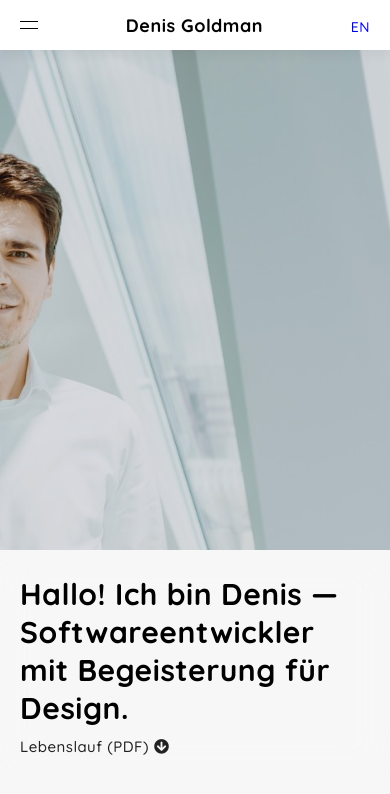
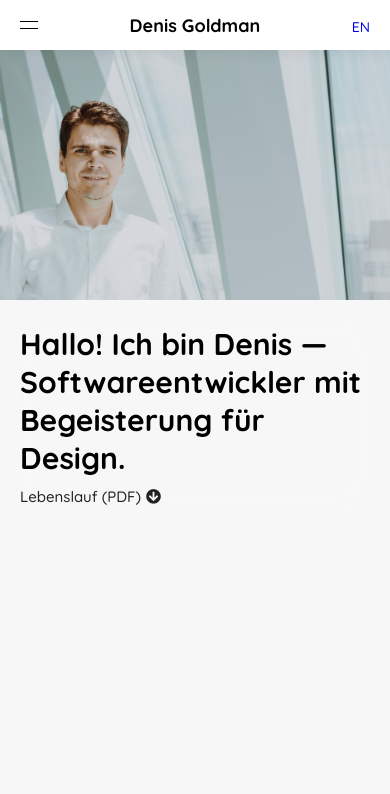
Before and after one commit to denisgoldman/personalsite, a Nuxt app: page / in a window 390 px wide. Shown: the top 794 px of the page. Built offline with nearby package versions, Linux system fonts and the light colour scheme.

Commit message:
improved hero image positioning for mobile viewport

```diff
--- a/assets/main.scss
+++ b/assets/main.scss
@@ -1,9 +1,7 @@
 html, body {
     background-color: $backgroundColor_light;
-    letter-spacing: 0.5px;
     font-size: 18px;
     font-family: "Quicksand", "Source Sans Pro", Arial, sans-serif;
-    // height: 100vh;
     margin: 0;
 
     @media (prefers-color-scheme: dark) {
--- a/components/Hero.vue
+++ b/components/Hero.vue
@@ -4,7 +4,7 @@
     <div class="hero--text-container">
         <div class="hero--title">
             <span>{{$t('home.welcomeMessage')}}</span>
-            <div class="hero--description">{{$t('home.downloadResume')}}<i class="fas fa-arrow-circle-down"></i></div>
+            <div class="hero--description"><span>{{$t('home.downloadResume')}}</span><i class="fas fa-arrow-circle-down"></i></div>
             </div>
     </div>
   </div>
@@ -26,6 +26,9 @@ export default {
     width: 100%;
     height: 100%;
     object-fit: cover;
+    @media (max-width: $breakpoint_mobile) {
+        height: 50%;
+    }
   }
   .hero--text-container {
     position: absolute;
@@ -80,7 +83,7 @@ export default {
                 color: #fff;
             }
 
-            &:hover {
+            span:hover {
                 text-decoration: underline;
                 cursor: pointer;
             }
```
